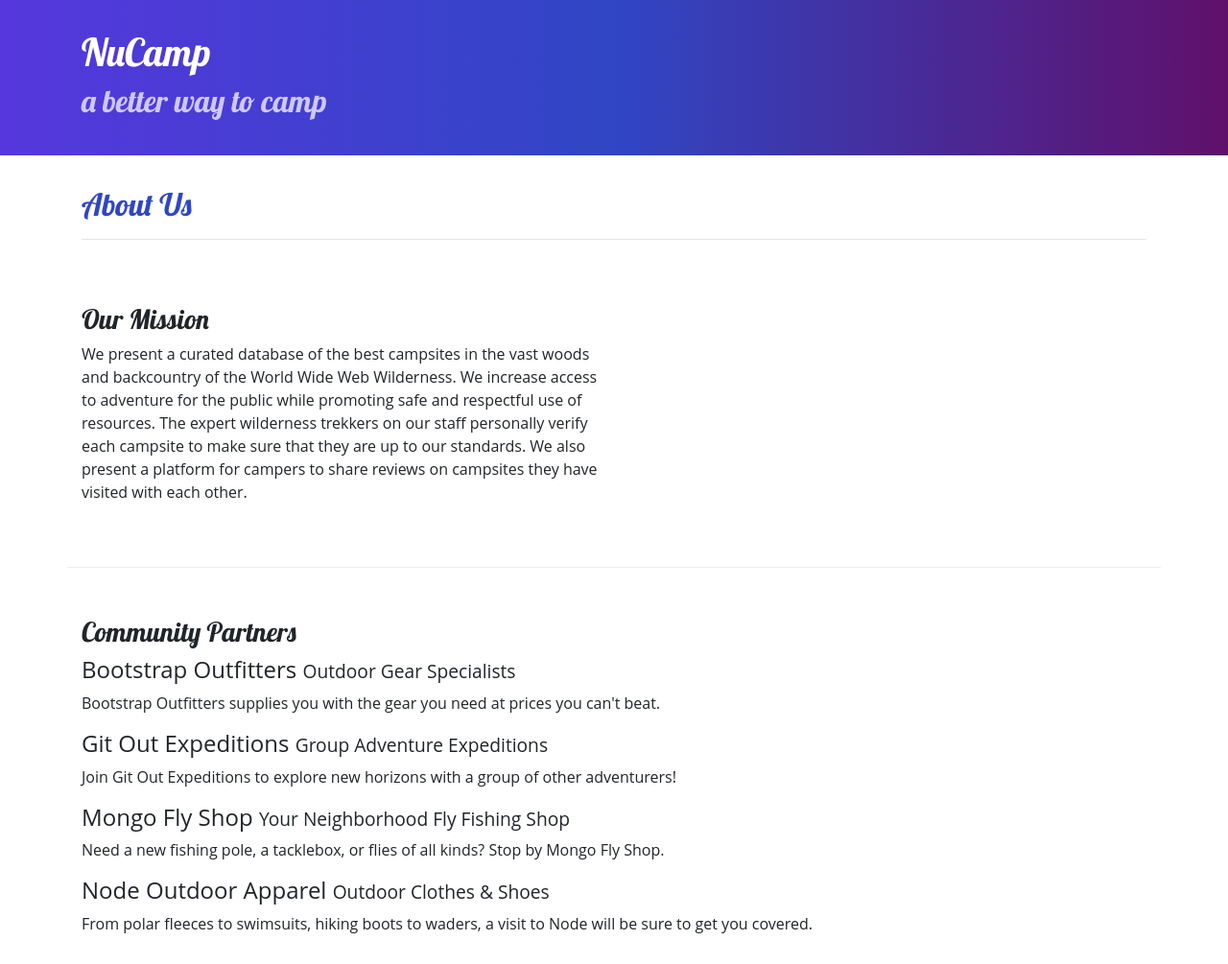
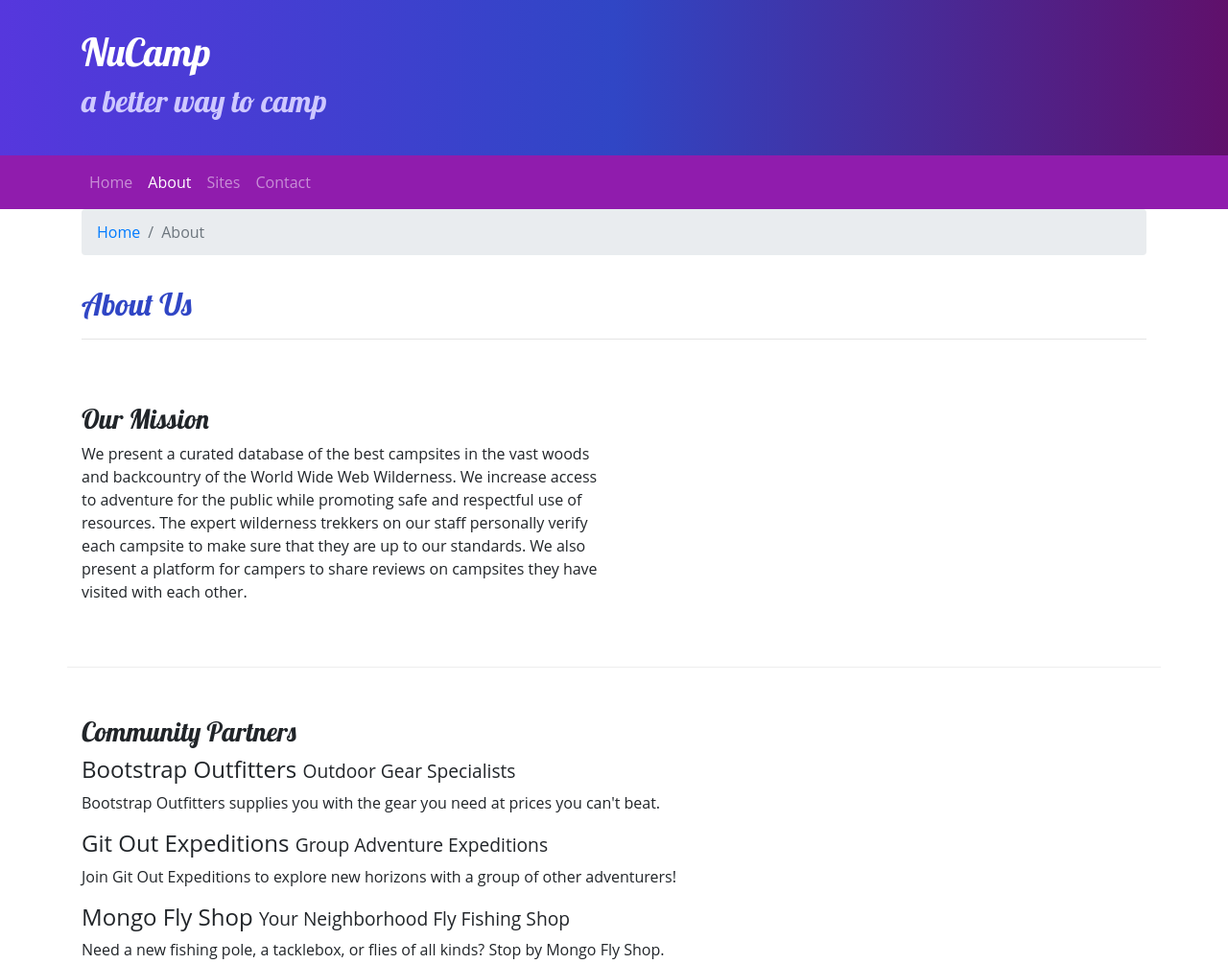
Before and after one commit to averyfreeman/nucampsite, a website: page aboutus.html in a window 1280 px wide. Shown: the top 1005 px of the page at 96% size. Drawn offline with nearby package versions, Linux system fonts and the light colour scheme.

Commit message:
navbar and breadcrumbs

```diff
--- a/aboutus.html
+++ b/aboutus.html
@@ -30,6 +30,40 @@
         </div>
       </div>
     </header>
+
+    <nav class="navbar navbar-expand-sm navbar-dark sticky-top">
+      <div class="container">
+        <button
+          class="navbar-toggler ml-auto"
+          type="button"
+          data-toggle="collapse"
+          data-target="#nucampNavbar"
+        >
+          <span class="navbar-toggler-icon"></span>
+        </button>
+        <div id="nucampNavbar" class="collapse navbar-collapse">
+          <ul class="navbar-nav">
+            <li class="nav-item">
+              <a class="nav-link" href="index.html">Home</a>
+            </li>
+            <li class="nav-item active"><a class="nav-link" href="#">About</a></li>
+            <li class="nav-item"><a class="nav-link" href="#">Sites</a></li>
+            <li class="nav-item"><a class="nav-link" href="#">Contact</a></li>
+          </ul>
+        </div>
+      </div>
+    </nav>
+
+    <div class="container mb-3">
+      <div class="row">
+        <div class="col">
+          <ol class="breadcrumb">
+              <li class="breadcrumb-item"><a href="index.html">Home</a></li>
+              <li class="breadcrumb-item active">About</li>
+            </ol>
+        </div>
+      </div>
+    </div>
 
     <div class="container">
       <div class="row">
--- a/css/styles.css
+++ b/css/styles.css
@@ -1,4 +1,5 @@
 body {
+  box-sizing: border-box;
   font-family: 'Open Sans', sans-serif;
   overflow-x: hidden;
 }
@@ -25,18 +26,19 @@ footer {
 .jumbotron {
   padding: 30px;
   background-image: linear-gradient(to right, #5637dd, #3046c5, #60106b);
+  border-radius: 0px;
   color: white;
+  margin: 0;
+}
+
+.navbar {
+  background-color: #901cad;
 }
 
 .row-content {
   padding: 50px 0;
   border-bottom: 1px ridge;
   min-height: 200px;
-}
-
-.b {
-  font-size: 1.2rem;
-  font-weight: 750;
 }
 
 .copy-date {
```
Also changed, not shown: index.html (+33 -0 lines).
